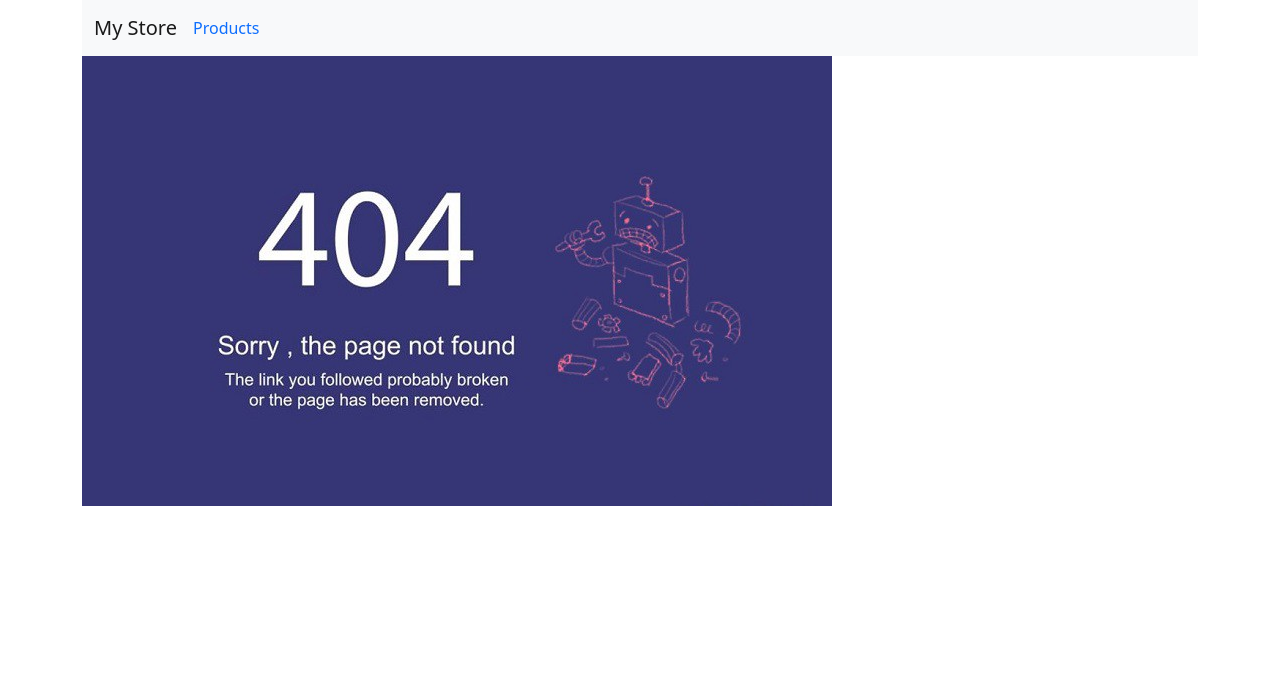
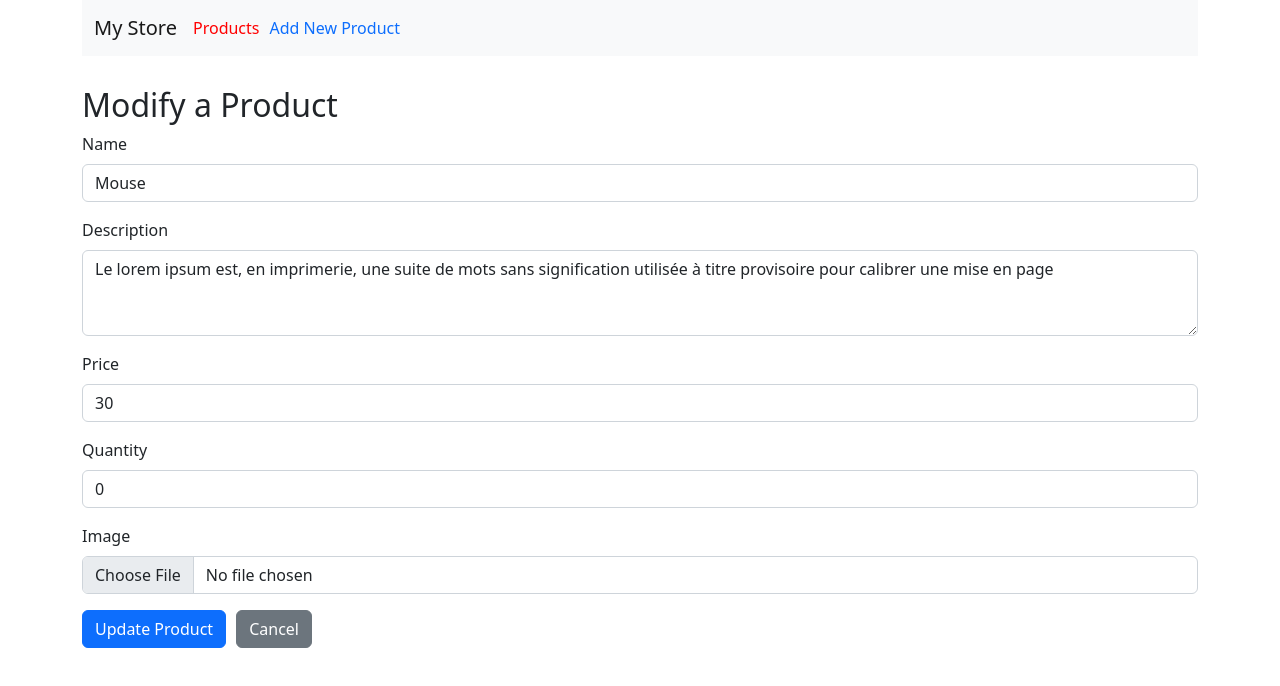
Before and after one commit to AmineBarguellil7/Atelier1-React, a React (Create React App) app: page /modifyproduct/2 in a window 1280 px wide. Shown: the top 686 px of the page. Built offline with nearby package versions, Linux system fonts and the light colour scheme; data requests are answered from the project's data file.

Commit message:
Apis-update-delete

```diff
--- a/package.json
+++ b/package.json
@@ -7,6 +7,7 @@
     "@testing-library/react": "^13.4.0",
     "@testing-library/user-event": "^13.5.0",
     "add": "^2.0.6",
+    "axios": "^1.3.4",
     "bootstrap": "^5.2.3",
     "ou": "^0.0.2",
     "react": "^18.2.0",
--- a/src/App.js
+++ b/src/App.js
@@ -4,10 +4,13 @@ import Test from "./Components/Test";
 import React from "react";
 import NavigationBar from "./Components/NavigationBar";
 import NotFound from "./Components/NotFound";
+import UpdateProduct from "./Components/UpdateProduct";
+
 
 
 const ProductDetails =React.lazy (() => import('./Components/ProductDetails'))
 const Products=React.lazy (() => import('./Components/Products'));
+const AddProduct=React.lazy(()=>import("./Components/AddProduct"))
 
 
 function App() {
@@ -18,10 +21,13 @@ function App() {
       <Routes>
         <Route path="/home">
           <Route index element={<Products />} />
-          <Route path=":name" element={<ProductDetails />}></Route>
+          <Route path=":id" element={<ProductDetails />}></Route>
         </Route>
         <Route path="/products" element={<Products />}></Route>
         <Route path="/test/:username" element={<Test />}></Route>
+        <Route path="/addproduct" element={<AddProduct />}></Route>
+        <Route path="/modifyproduct/:id" element={<UpdateProduct />}></Route>
+        <Route path="/deleteProduct/:id" element={<Products />}></Route>
         <Route path="*" element={<NotFound />}></Route>
       </Routes>
       </React.Suspense>
--- /dev/null
+++ b/src/Components/AddProduct.js
@@ -0,0 +1,97 @@
+import { useState,React } from "react";
+import { Button, Container, Form } from "react-bootstrap";
+import { useNavigate } from "react-router-dom";
+import { addProduct } from "../service/api";
+
+export default function AddProduct() {
+const navigate = useNavigate();
+const [product, setProduct] = useState({
+name: "",
+price: 0,
+img: "",
+like: 0,
+quantity: 0,
+description: "",
+});
+const { name, price, img, like, quantity, description } = product;
+const onValueChange = (event) => {
+console.log(event.target.name);
+setProduct({ ...product, [event.target.name]: event.target.value });
+
+};
+const onFileHandle = (event) => {
+console.log(event.target.files);
+setProduct({ ...product, [event.target.name]: event.target.files[0].name});
+
+};
+const addNewP = async () => {
+const res = await addProduct(product);
+if (res.status === 201)
+navigate("/products");
+};
+
+
+return (
+<Container style={{ marginTop: "30px" }}>
+<h2>Add a new Product to your store</h2>
+<Form>
+<Form.Group className="mb-3">
+<Form.Label>Name</Form.Label>
+<Form.Control
+onChange={(event) => onValueChange(event)}
+name="name"
+value={name}
+type="text"
+placeholder="Enter a Name"
+/>
+</Form.Group>
+<Form.Group className="mb-3">
+<Form.Label>Description</Form.Label>
+
+<Form.Control
+as="textarea"
+rows={3}
+placeholder="Enter description "
+onChange={(e) => onValueChange(e)}
+name="description"
+value={description}
+/>
+</Form.Group>
+<Form.Group className="mb-3">
+<Form.Label>Price</Form.Label>
+<Form.Control
+type="number"
+onChange={(e) => onValueChange(e)}
+name="price"
+value={price}
+/>
+</Form.Group>
+<Form.Group className="mb-3">
+<Form.Label>Quantity</Form.Label>
+<Form.Control
+type="number"
+onChange={(e) => onValueChange(e)}
+name="quantity"
+value={quantity}
+/>
+</Form.Group>
+<Form.Group className="mb-3">
+<Form.Label>Image</Form.Label>
+<Form.Control
+type="file"
+onChange={(e) => onFileHandle(e)}
+name="img"
+/>
+</Form.Group>
+<Button
+style={{marginBottom:"20px"}}
+variant="primary" onClick={() => addNewP()}>
+Add Product
+</Button>
+<Button
+style={{marginLeft:"10px",marginBottom:"20px"}}
+onClick={() => navigate('/products')} variant="secondary" >Cancel</Button>
+</Form>
+</Container>
+);
+}
--- a/src/Components/NavigationBar.js
+++ b/src/Components/NavigationBar.js
@@ -6,8 +6,14 @@ import Nav from "react-bootstrap/Nav";
 import Container from "react-bootstrap/Container";
 
 export default function NavigationBar() {
+  const inactive = {
+    color:"red",
+    textDecoration:'none'
+  };
+
   const active = {
-    textDecoration: "none",
+    color:"green",
+    textDecoration:"none"
   };
   return (
     <Container>
@@ -17,9 +23,10 @@ export default function NavigationBar() {
             My Store
           </Navbar.Brand>
           <Nav className="me-auto">
-            <NavLink to="products" style={({isActive}) => !isActive?active:undefined}>
+            <NavLink to="products" style={({isActive}) => !isActive?inactive:active}>
               Products
             </NavLink>
+            <NavLink to="addproduct" style={{textDecoration:"none",marginLeft:"10px"}}>Add New Product</NavLink>
           </Nav>
         </Container>
       </Navbar>
--- a/src/Components/Product.css
+++ b/src/Components/Product.css
@@ -13,11 +13,15 @@
     margin-right: 70px;
     margin-left: 70px;
 }
-
-.btn-primary {
-    margin-right: 20px;
+.t1 {
+    display: grid;
+  grid-template-columns: 1fr 1fr;
+  grid-column-gap: 20px;
 }
 
-@keyframes clignote {
-    50% { opacity: 0.5; }
- }
+.t2{
+    display: grid;
+  grid-template-columns: 1fr 1fr;
+  grid-column-gap: 20px;
+  margin-top: 10px;
+}
--- a/src/Components/Product.js
+++ b/src/Components/Product.js
@@ -3,12 +3,15 @@ import Card from 'react-bootstrap/Card';
 import './Product.css';
 import React from 'react';
 import { NavLink } from 'react-router-dom';
+import {deleteProduct} from "../service/api"
+import { useNavigate} from "react-router-dom";
 
 
 
 
 function Product(props) {
 
+  const navigate=useNavigate();
   const  [like,setLike]=useState(props.like);
   const clickHandler = () => {
      setLike(like + 1);
@@ -35,6 +38,13 @@ function Product(props) {
     }
   `;
 
+  const DeleteProduct = async (id) => {
+    const res = await deleteProduct(id);
+    if (res.status === 200) {
+      navigate("/products")};
+      window.location.reload();
+  };
+
 
   return (
     <div className='div1'>
@@ -42,9 +52,10 @@ function Product(props) {
       <Card className="card" style={cardStyle}>
           <Card.Img    src={require('../assets/images/'+props.img)} width="286" height="180" />
           <Card.Body>
-          <NavLink to={`${props.name}`}>
+          <NavLink to={`${props.id}`}>
+            <Card.Text>{props.id}</Card.Text>
+            </NavLink>
             <Card.Title>{props.name}</Card.Title>
-            </NavLink>
             <Card.Text>
             Price : {props.price} DT
             </Card.Text>
@@ -54,8 +65,18 @@ function Product(props) {
             <Card.Text>
               Likes : {like}
             </Card.Text>
+            <div className='t1'>
             <button className='btn btn-primary' onClick={clickHandler}>Like</button>
             <button className='btn btn-info' disabled={quantite===0} onClick={decrementQuantity} >Buy</button>
+            </div>
+            <div className='t2'>
+            <NavLink to={`/modifyproduct/${props.id}`}>
+            <button className='btn btn-success'>Update Product</button>
+            </NavLink>
+            <NavLink to={`/deleteProduct/${props.id}`}>
+            <button className='btn btn-danger' onClick={()=>DeleteProduct(props.id)}>Delete Product</button>
+            </NavLink>
+            </div>
           </Card.Body>
         </Card>
         </div>
--- a/src/Components/ProductDetails.js
+++ b/src/Components/ProductDetails.js
@@ -1,15 +1,32 @@
-import React from "react";
+import React, { useEffect,useState } from "react";
 import { useParams } from "react-router-dom";
-import Products from '../Data/products.json'
 import Card from 'react-bootstrap/Card';
 import { Col,Row } from "react-bootstrap";
 import Container from "react-bootstrap/Container"
+import {getallProducts} from "../service/api"
 
 
 const ProductDetails =() =>{
-    const {name} =useParams()
-    const product=Products.find(product=>product.name===name)
+    const {id} =useParams()
+    const [product,setproduct]=useState();
+
+
+    const getProductById =async(id)=>{
+        const response = await getallProducts(id);
+        setproduct(response.data);
+    }
+
+
+
+    useEffect(()=>{
+        getProductById(id);
+      },[id])
+
+
+
     return(
+        <div>
+        {product===undefined ?(<h1 style={{textAlign:"center"}}>Product does not exist</h1>):(
         <Container style={{ marginTop: "30px" }}>
         <Row>
         <Col md={4}>
@@ -55,7 +72,8 @@ const ProductDetails =() =>{
         </Row>
         </Col>
         </Row>
-        </Container>
+        </Container>)}
+        </div>
     )
 }
 
--- a/src/Components/Products.js
+++ b/src/Components/Products.js
@@ -1,16 +1,22 @@
-import { useState,useEffect } from "react";
+import { React,useState,useEffect } from "react";
 import { Alert } from "react-bootstrap";
 import Product from "./Product";
+import { getallProducts } from "../service/api";
 
 function Products() {
 
-  const products = require("../Data/products.json");
+  const [products, setProducts] = useState([]);
+  const getproducts = async () => {
+    const response = await getallProducts();
+    setProducts(response.data);
+  };
 
   const [showAlert, setShowAlert] = useState(false);
 
   const [showMsg, setShowMsg] = useState(false);
 
-  useEffect(() => {       //useEffect prend deux parametres fonction wa array thot fih les variables ki titbadel valeur mta3 ayy variable fonction elli fi wost useEffect titlanca mara okhra.
+  useEffect(() => {
+    getproducts();      //useEffect prend deux parametres fonction wa array thot fih les variables ki titbadel valeur mta3 ayy variable fonction elli fi wost useEffect titlanca mara okhra.
     setShowMsg(true);     //useEffect(()=> {},[]) kan yitnaha tableau yo93od m3a kol changement fel composant titlanca le fonction.
     setTimeout(() => {
       setShowMsg(false);
@@ -34,7 +40,8 @@ function Products() {
       </Alert>
       { products.map((p) => (
         <Product
-          key={p.name}
+        key={p.id}
+          id={p.id}
           name={p.name}
           price={p.price}
           quantity={p.quantity}
--- /dev/null
+++ b/src/Components/UpdateProduct.js
@@ -0,0 +1,99 @@
+import { useEffect, useState,React } from "react";
+import { Button, Container, Form } from "react-bootstrap";
+import { useNavigate, useParams } from "react-router-dom";
+import { editProduct, getallProducts } from "../service/api";
+
+export default function UpdateProduct () {
+  const { id } = useParams();
+  const getbyid = async (id) => {
+    const response = await getallProducts(id);
+    setProduct(response.data);
+    console.log(response.data);
+  };
+
+  useEffect(() => {
+    getbyid(id);
+  }, []);
+  const navigate = useNavigate();
+  const [product, setProduct] = useState({
+    name: "",
+    price: 0,
+    img:"",
+    like: 0,
+    quantity: 0,
+    description: "",
+  });
+  const { name, price, img, like, quantity, description } = product;
+  const onValueChange = (e) => {
+    setProduct({ ...product, [e.target.name]: e.target.value });
+  };
+  const onFileHandle = (e) => {
+    console.log(e.target.files);
+    setProduct({ ...product, [e.target.name]: e.target.files[0].name });
+  };
+  const addNewP = async (id) => {
+    const res = await editProduct(id,product);
+    if (res.status === 200) navigate("/products");
+  };
+  return (
+    <Container style={{ marginTop: "30px" }}>
+      <h2>Modify a Product</h2>
+      <Form>
+        <Form.Group className="mb-3">
+          <Form.Label>Name</Form.Label>
+          <Form.Control
+            onChange={(e) => onValueChange(e)}
+            name="name"
+            value={name}
+            type="text"
+            placeholder="Enter a Name"
+          />
+        </Form.Group>
+        <Form.Group className="mb-3">
+          <Form.Label>Description</Form.Label>
+
+          <Form.Control
+            as="textarea"
+            rows={3}
+            placeholder="Enter description "
+            onChange={(e) => onValueChange(e)}
+            name="description"
+            value={description}
+          />
+        </Form.Group>
+        <Form.Group className="mb-3">
+          <Form.Label>Price</Form.Label>
+          <Form.Control
+            type="number"
+            onChange={(e) => onValueChange(e)}
+            name="price"
+            value={price}
+          />
+        </Form.Group>
+        <Form.Group className="mb-3">
+          <Form.Label>Quantity</Form.Label>
+          <Form.Control
+            type="number"
+            onChange={(e) => onValueChange(e)}
+            name="quantity"
+            value={quantity}
+          />
+        </Form.Group>
+        <Form.Group className="mb-3">
+          <Form.Label>Image</Form.Label>
+          <Form.Control
+            type="file"
+            onChange={(e) => onFileHandle(e)}
+            name="img"
+          />
+        </Form.Group>
+        <Button style={{marginBottom:"20px"}} variant="primary" onClick={() => addNewP(id)}>
+          Update Product
+        </Button>
+        <Button style={{marginLeft:"10px",marginBottom:"20px"}} onClick={() => navigate("/products")} variant="secondary">
+          Cancel
+        </Button>
+      </Form>
+    </Container>
+  );
+}
--- /dev/null
+++ b/src/api/db.json
@@ -0,0 +1,31 @@
+{
+  "products": [
+    {
+      "id": 2,
+      "name": "Mouse",
+      "price": "30",
+      "img": "product2.jpg",
+      "like": 0,
+      "quantity": 0,
+      "description": "Le lorem ipsum est, en imprimerie, une suite de mots sans signification utilisée à titre provisoire pour calibrer une mise en page"
+    },
+    {
+      "name": "mootez",
+      "price": "16.5",
+      "img": "product3.jpg",
+      "like": 0,
+      "quantity": "30.9",
+      "description": "shit",
+      "id": 3
+    },
+    {
+      "name": "Bread",
+      "price": "10",
+      "img": "product3.jpg",
+      "like": 0,
+      "quantity": "4",
+      "description": "good",
+      "id": 4
+    }
+  ]
+}
--- /dev/null
+++ b/src/service/api.js
@@ -0,0 +1,15 @@
+import axios from 'axios';
+const url = "http://localhost:3001/products";
+export const getallProducts = async (id) => {
+id = id || '';
+return await axios.get(`${url}/${id}`);
+}
+export const addProduct = async (product) => {
+return await axios.post(url,product);
+}
+export const editProduct = async (id, product) => {
+return await axios.put(`${url}/${id}`,product);
+}
+export const deleteProduct = async (id) => {
+return await axios.delete(`${url}/${id}`);
+}
```
Also changed, not shown: 1 other file (tests, documents, lock files or other folders).
